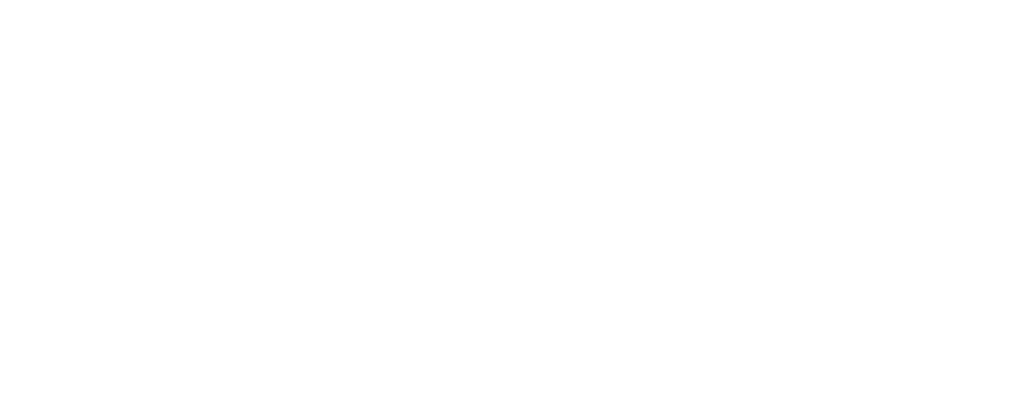
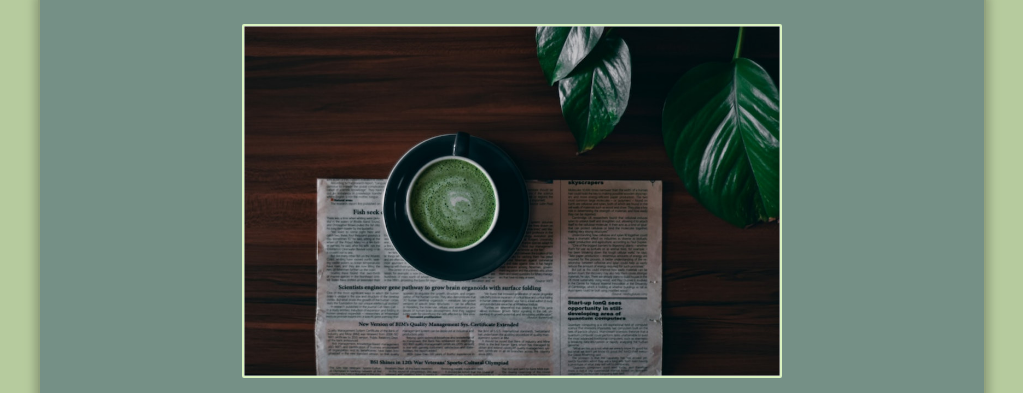
Before and after one commit to AngeloThys/restaurant, a website built with webpack: page src/index.html in a window 1280 px wide. Shown: the top 393 px of the page, without its empty margins (128-1151 px from the left). Built offline with nearby package versions, Linux system fonts and the light colour scheme; a web font is replaced by a local one.

Commit message:
Modify webpack config, add initialLoad module, add styles

```diff
--- a/package.json
+++ b/package.json
@@ -19,7 +19,9 @@
   },
   "homepage": "https://github.com/AngeloThys/restaurant#readme",
   "devDependencies": {
+    "css-loader": "^6.8.1",
     "html-webpack-plugin": "^5.5.3",
+    "style-loader": "^3.3.3",
     "webpack": "^5.89.0",
     "webpack-cli": "^5.1.4",
     "webpack-dev-server": "^4.15.1",
--- a/src/index.html
+++ b/src/index.html
@@ -3,6 +3,12 @@
   <head>
     <meta charset="UTF-8" />
     <meta name="viewport" content="width=device-width, initial-scale=1.0" />
+    <link rel="preconnect" href="https://fonts.googleapis.com" />
+    <link rel="preconnect" href="https://fonts.gstatic.com" crossorigin />
+    <link
+      href="https://fonts.googleapis.com/css2?family=Playpen+Sans:wght@100;200;400;600;800&display=swap"
+      rel="stylesheet"
+    />
     <title>Restaurant</title>
   </head>
   <body>
--- a/src/index.js
+++ b/src/index.js
@@ -1 +1,6 @@
-console.log('howdy');
+import css from "./style.css";
+import initialLoad from "./initialLoad.js";
+
+initialLoad();
+
+console.log("howdy");
--- /dev/null
+++ b/src/initialLoad.js
@@ -0,0 +1,23 @@
+import imageSource from './matcha.jpg';
+
+export default function initialLoad() {
+  //create elements
+  const image = document.createElement("img");
+  image.src = imageSource;
+  image.alt = "A matcha latte on a wooden table";
+
+  const headerOne = document.createElement("h1");
+  headerOne.innerText = "Indulge in Green Bliss: Our Matcha Bar";
+
+  const paragraph = document.createElement("p");
+  paragraph.textContent =
+    "Welcome to our matcha bar, where green bliss meets culinary innovation. Whether you're a matcha connoisseur or a curious newcomer, our vibrant selection of matcha-infused delights will captivate your taste buds. From luscious matcha lattes and velvety matcha cakes to refreshing matcha smoothies, we've carefully crafted a menu that celebrates this finely ground Japanese green tea in all its glory. Join us for a serene moment of matcha magic, where every sip and bite is a celebration of flavor, health, and culture.";
+
+  //select the content div
+  const content = document.querySelector("#content");
+
+  //append elements to content div
+  content.appendChild(image);
+  content.appendChild(headerOne);
+  content.appendChild(paragraph);
+}
--- /dev/null
+++ b/src/style.css
@@ -0,0 +1,48 @@
+:root {
+  --matcha-primary: #d1f0b1;
+  --matcha-light: #daf3c1;
+  --matcha-dark: #a7c08e;
+  --celadon-primary: #b6cb9e;
+  --celadon-light: #c5d5b1;
+  --celadon-dark: #92a27e;
+  --cambridge-primary: #92b4a7;
+  --cambridge-light: #a8c3b9;
+  --cambridge-dark: #759086;
+}
+
+* {
+  font-family: "Playpen Sans", cursive;
+  color: var(--matcha-primary);
+}
+
+body {
+  margin: 0;
+  box-sizing: border-box;
+  height: 100vh;
+  display: grid;
+  place-items: center;
+  background-color: var(--celadon-primary);
+}
+
+#content {
+  padding: 24px;
+  min-height: 100vh;
+  width: 70vw;
+  background-color: var(--cambridge-dark);
+  box-shadow: 0px 0px 8px 4px var(--celadon-dark);
+  border-left: var(--celadon-dark) 2px solid;
+  border-right: var(--celadon-dark) 2px solid;
+}
+
+#content > img {
+  display: block;
+  margin: 0 auto;
+  width: auto;
+  height: 350px;
+  border: solid 2px var(--matcha-light);
+  border-radius: 2px;
+}
+
+#content > p {
+    text-align: justify;
+}
--- a/webpack.common.js
+++ b/webpack.common.js
@@ -8,6 +8,18 @@
     filename: "main.js",
     clean: true,
   },
+  module: {
+    rules: [
+      {
+        test: /\.css$/i,
+        use: ["style-loader", "css-loader"],
+      },
+      {
+        test: /\.(png|jpg)$/i,
+        type: "asset/resource",
+      },
+    ],
+  },
   plugins: [
     new HtmlWebpackPlugin({
       template: "src/index.html",
```
Also changed, not shown: src/matcha.jpg (added), 1 other file.
